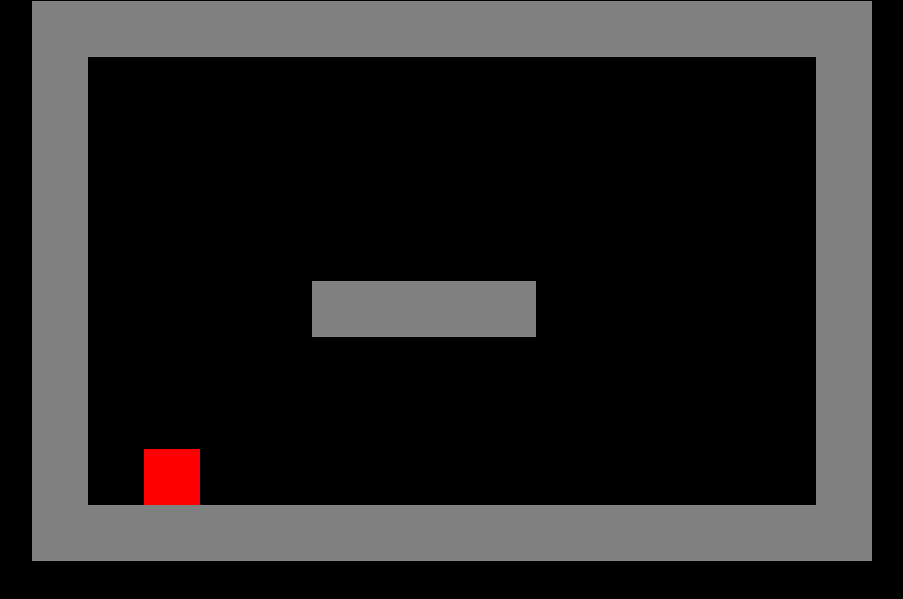
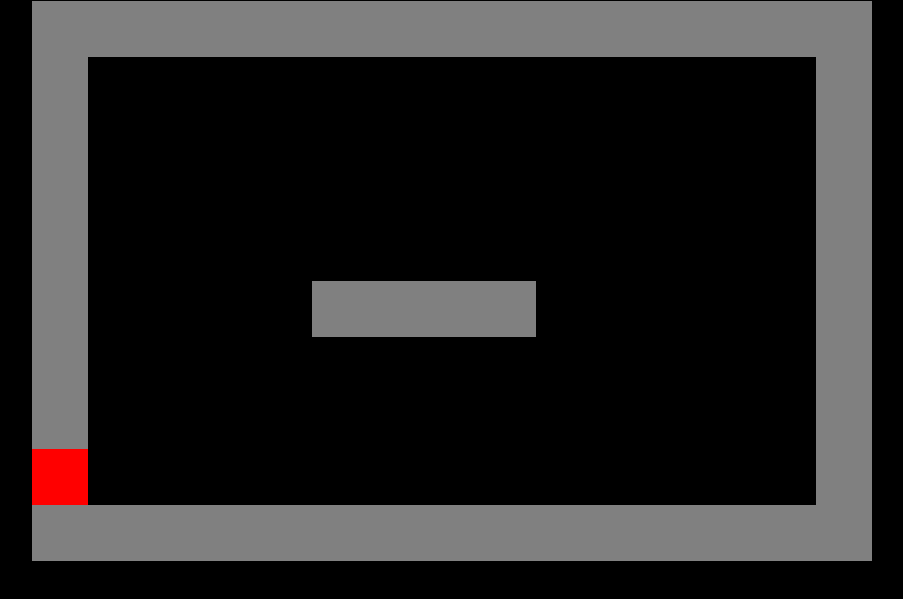
Before and after one commit to robertoloss/vanilla-js-game-01, a plain HTML site: page index.html in a window 1280 px wide. Shown: the part 87-686 px from the top of the page, without its empty margins (188-1091 px from the left). Drawn offline with Linux system fonts and the light colour scheme.

Commit message:
transform and refactoring

```diff
--- a/script.js
+++ b/script.js
@@ -17,8 +17,8 @@ const tilesArray = [];
 
 const player = {
 	position: {
-    top: 56 * 8,
-    left: 56 * 2,
+    top: 0,
+    left: 0,
 	},
 	speed: {
 		vertical: 0,
@@ -43,15 +43,22 @@ gameMap.forEach((row, y) => {
         }
     });
 });
+
+let playerDiv = document.getElementById('player');
+
 function renderPlayer() {
-    const playerDiv = document.createElement('div');
+  if (!playerDiv.style.top) {
+    playerDiv = document.createElement('div');
     playerDiv.id = 'player';
     playerDiv.style.position = 'absolute';
     playerDiv.style.top = `${player.position.top}px`;
     playerDiv.style.left = `${player.position.left}px`;
-    if (gameScreen)
     gameScreen.appendChild(playerDiv);
+  } else {
+    playerDiv.style.transform = `translate(${player.position.left}px, ${player.position.top}px)`;
   }
+}
+
 if (gameScreen) {
   gameScreen.innerHTML = '';
   tilesArray.forEach(tile => gameScreen.appendChild(tile));
@@ -61,67 +68,58 @@ window.addEventListener('keydown', listenerKeyDown);
 function listenerKeyDown(event) {
 	switch (event.key) {
 		case 'ArrowUp':
-            console.log('Arrow Up pressed');
 			break;
 		case 'ArrowDown':
-            console.log('Arrow Down pressed');
 			break;
 		case 'ArrowLeft':
-            movePlayer('horizontal', -2);
-            console.log('Arrow Left pressed');
+			player.speed.horizontal = -5;
 			break;
 		case 'ArrowRight':
-            movePlayer('horizontal', 2);
-            console.log('Arrow Right pressed');
+			player.speed.horizontal = 5;
 			break;
 		case 'x':
-            console.log('X pressed');
+			player.speed.vertical = -14;
 			break;
 		default:
-            console.log('Other key pressed');
+			true
 	}
 }
 window.addEventListener('keyup', listenerKeyUp);
 function listenerKeyUp(event) {
 	switch (event.key) {
 		case 'ArrowUp':
-				console.log('Arrow Up pressed');
 			break;
 		case 'ArrowDown':
-				console.log('Arrow Down pressed');
 			break;
 		case 'ArrowLeft':
-				console.log('Arrow Left pressed');
+			if (player.speed.horizontal < 0) player.speed.horizontal = 0;
 			break;
 		case 'ArrowRight':
-				movePlayer('horizontal', 2);
-				console.log('Arrow Right pressed');
+			if (player.speed.horizontal > 0) player.speed.horizontal = 0;
 			break;
 		case 'x':
-				console.log('X pressed');
 			break;
 		default:
-				console.log('Other key pressed');
+			true
 	}
 }
 
 function animate() {
-	window.requestAnimationFrame(animate);
 
-	player.position = {
-		top: player.position.top += player.speed.vertical,
-		left: player.position.left += player.speed.horizontal
+  if (player.position.top < 448) {
+    if (player.speed.vertical < 20) {
+      player.speed.vertical += 1;
+    }
+  } else if (player.position.top > 448) {
+    player.speed.vertical = 0;
+    player.position.top = 448;
   }
 
+  player.position.top += player.speed.vertical;
+  player.position.left += player.speed.horizontal;
 
+  renderPlayer();
+  window.requestAnimationFrame(animate);
+}
 
-	gameScreen.innerHTML = '';
-	const emptyCanvas = document.createElement('div');
-	emptyCanvas.style.width = '100%';
-	emptyCanvas.style.height = '100%';
-	emptyCanvas.style.backgroundColor = 'black';
-	gameScreen.appendChild(emptyCanvas);
-	tilesArray.forEach(tile => gameScreen.appendChild(tile));
-	renderPlayer();
-}
 animate();
--- a/style.css
+++ b/style.css
@@ -17,7 +17,7 @@ main {
 	max-width: 840px;
 	height: 100%;
 	max-height: 560px;
-	background-color: gray;
+	background-color: black;
 }
 
 .tile {
@@ -28,9 +28,8 @@ main {
 
 #player {
 	position: absolute;
-	top: 448px;
-	left: 100px;
 	width: 56px;
 	height: 56px;
 	background-color: red;
+	will-change: transform;
 }
```
Lines whose indentation alone changed are shown as unchanged.
